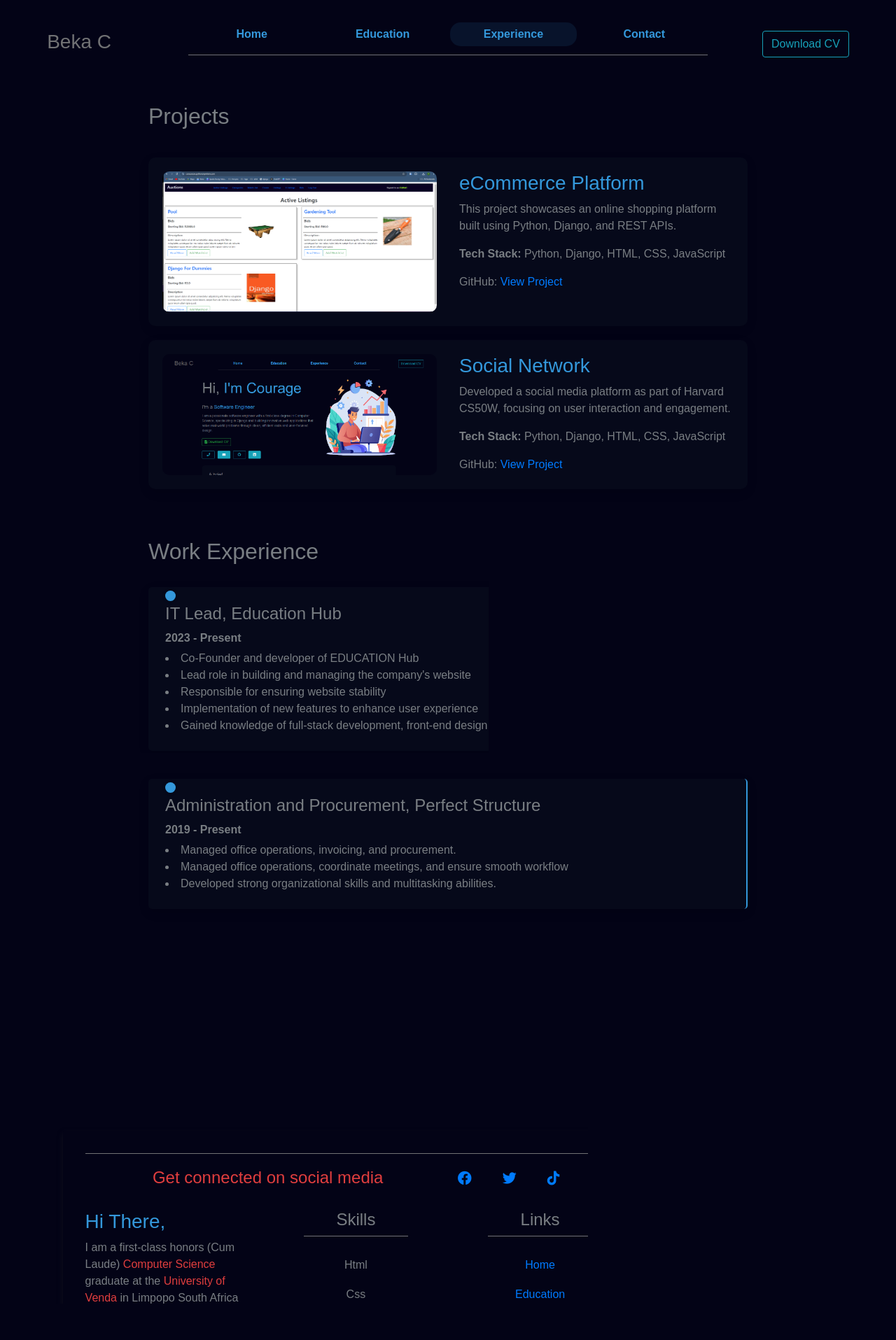
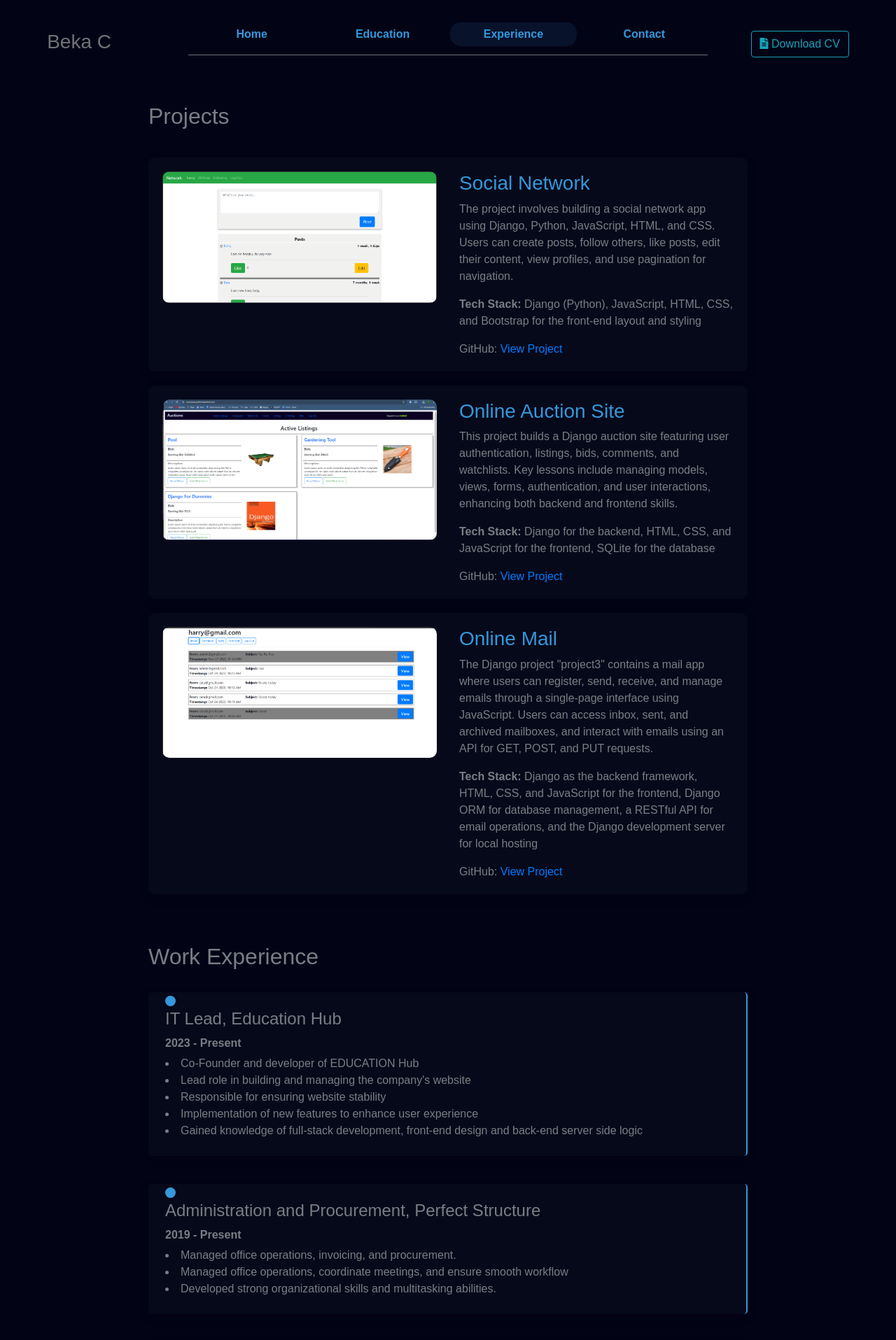
Before and after one commit to CaraCara96/portfolio, a Django app: page /experience in a window 1280 px wide. Shown: the top 1915 px of the page at 70% size. Before the commit the page ends 1863 px from the top, so only its background shows below. Run offline with Django 5.2, Linux system fonts and the light colour scheme; data comes from the database, SQL or seed files in the repository; both versions use the stored data as it was after the commit; some libraries are stand-ins or nearby versions.

Commit message:
Third commit -- backend

```diff
--- a/MyPortfolio/resume/templates/portfolio/experience.html
+++ b/MyPortfolio/resume/templates/portfolio/experience.html
@@ -13,31 +13,24 @@
 
     <div class="projects-section">
       <h2>Projects</h2>
-
+        {% for project in projects %}
       <div class="project-card" id="project1" data-aos="fade-up">
         <span>
-            <img src="{% static 'img/auction.png' %}" alt="eCommerce Platform">
+            <img src="{{project.image.url}}" alt="{{project.title}}">
         </span>
        <span>
-        <h3>eCommerce Platform</h3>
-        <p>This project showcases an online shopping platform built using Python, Django, and REST APIs.</p>
-        <p><strong>Tech Stack:</strong> Python, Django, HTML, CSS, JavaScript</p>
-        <span>GitHub: <a href="https://github.com/CaraCara96/ecommerce" target="_blank" class="project-links">View Project</a></span>
+        <h3>{{project.title}}</h3>
+        <p>
+            {{project.description}}
+        </p>
+        <p><strong>Tech Stack:</strong> {{project.tech_stack}}</p>
+        <span>GitHub: <a href="{{project.github_link}}" target="_blank" class="project-links">View Project</a></span>
 
        </span>
        </div>
-      <div class="project-card" id="project2" data-aos="fade-up">
-        <span>
-            <img src="{% static 'img/social.png' %}" alt="eCommerce Platform">
-        </span>
-      <span>
-        <h3>Social Network</h3>
-        <p>Developed a social media platform as part of Harvard CS50W, focusing on user interaction and engagement.</p>
-        <p><strong>Tech Stack:</strong> Python, Django, HTML, CSS, JavaScript</p>
-        <span>GitHub: <a href="https://github.com/CaraCara96/social-network" target="_blank" class="project-links">View Project</a></span>
 
-      </span>
-    </div>
+       {% endfor %}
+
     </div>
 
 
--- a/MyPortfolio/resume/templates/portfolio/home.html
+++ b/MyPortfolio/resume/templates/portfolio/home.html
@@ -42,9 +42,13 @@
         </div>
         <div class="nav-section-3">
             <div class="cv-btn">
-                <button class="btn btn-outline-info">
-                    Download CV
-                </button>
+                <a href="{% static 'files/BekaCcv.pdf' %}" alt="Beka C" class="cv-linkt">
+                    <button class="btn btn-outline-info">
+
+                            <i class="fas fa-file-alt"></i> Download CV
+
+                    </button>
+                </a>
             </div>
         </div>
         <div class="nav-drop-icon" id="mobile-menu">
@@ -71,9 +75,13 @@
                         <a href="{% url 'contact' %}" class="nav-link-item-t">Contact</a>
                     </li>
                     <li class="nav-item-ad" id="cv-btn">
+                        <a href="{% static 'files/BekaCcv.pdf' %}" alt="Beka C" class="cv-linkt">
                         <button class="btn btn-outline-info">
-                            Download CV
+
+                                <i class="fas fa-file-alt"></i> Download CV
+
                         </button>
+                    </a>
                     </li>
                 </div>
 
@@ -100,39 +108,36 @@
             </div>
             <div class="footer-head-rt">
                 <!-- Facebook -->
-<a href="https://www.facebook.com" target="_blank">
-    <i class="fab fa-facebook"></i>
+<a href="mailto:courage.b.cb@gmail.com" target="_blank">
+    <i class="fab fa-envelope"></i>
   </a>
 
-  <!-- Twitter -->
-  <a href="https://twitter.com" target="_blank">
-    <i class="fab fa-twitter"></i>
-  </a>
+
 
   <!-- TikTok -->
-  <a href="https://www.tiktok.com" target="_blank">
+  <a href="https://www.tiktok.com/@mzansi_coders?_t=8qLqMZbZDhG&_r=1" target="_blank">
     <i class="fab fa-tiktok"></i>
   </a>
 
   <!-- GitHub -->
-  <a href="https://github.com" target="_blank">
+  <a href="https://github.com/CaraCara96" target="_blank">
     <i class="fab fa-github"></i>
   </a>
 
   <!-- LinkedIn -->
-  <a href="https://linkedin.com" target="_blank">
+  <a href="https://www.linkedin.com/in/courage-beka-2308a1130/" target="_blank">
     <i class="fab fa-linkedin"></i>
   </a>
 
   <!-- WhatsApp -->
-  <a href="https://wa.me/your-phone-number" target="_blank">
+  <a href="https://wa.me/+27736327222" target="_blank">
     <i class="fab fa-whatsapp"></i>
   </a>
 
 
 
   <!-- YouTube -->
-  <a href="https://www.youtube.com" target="_blank">
+  <a href="https://youtube.com/@mzansicoders0001?si=apaYJISYerTudNQG" target="_blank">
     <i class="fab fa-youtube"></i>
   </a>
             </div>
@@ -219,9 +224,11 @@
                         <i class="fas fa-map-marker-alt"></i> &nbsp; Polokwane, South Africa
                     </div>
                     <div class="cft-b">
-                        <button type="button" class="btn btn-outline-primary "><i class="fas fa-envelope"></i></button>&nbsp; &nbsp;
-                        <button type="button" class="btn btn-success"><i class="fas fa-phone"></i>
+                        <a href="mailto:courage.b.cb@gmail.com" target="_blank"><button type="button" class="btn btn-outline-primary "><i class="fas fa-envelope"></i></button></a>&nbsp; &nbsp;
+                        <a href="tel:+27736327222" target="_blank"> <button type="button" class="btn btn-success"><i class="fas fa-phone"></i>
                         </button>
+                    </a>
+
                     </div>
 
 
--- a/MyPortfolio/resume/urls.py
+++ b/MyPortfolio/resume/urls.py
@@ -1,5 +1,8 @@
 from django.urls import path
 from . import views
+from django.conf.urls import handler404
+
+handler404 = views.page_not_found
 
 urlpatterns = [
     path('', views.home, name="home"),
--- a/MyPortfolio/resume/views.py
+++ b/MyPortfolio/resume/views.py
@@ -1,4 +1,9 @@
-from django.shortcuts import render
+from django.shortcuts import render, redirect
+from django.core.mail import send_mail
+from django.http import HttpResponse
+from django.conf import settings
+
+from .models import Project
 
 # Create your views here.
 def home(request):
@@ -8,7 +13,29 @@
     return render( request, 'portfolio/education.html' )
 
 def experience(request):
-    return render( request, 'portfolio/experience.html' )
+    projects = Project.objects.all()
+    context = {'projects': projects}
+    return render( request, 'portfolio/experience.html' , context)
 
 def contact(request):
+    if request.method =='POST':
+        name = request.POST['name']
+        email = request.POST['email']
+        message = request.POST['message']
+
+        subject = f"Contact Form Submission from {name} (Portfolio Website)"
+        message_body = f"Name: {name}\n\nEmail: {email}\n\nMessage:\n{message}"
+
+        send_mail(
+            subject,
+            message_body,
+            name,
+            ['courage.b.cb@gmail.com'],
+            fail_silently=False
+        )
+
+
     return render(request, 'portfolio/contact.html')
+
+def page_not_found(request, exception):
+    return render(request, 'portfolio/404.html', status=404)
--- a/MyPortfolio/static/css/styles.css
+++ b/MyPortfolio/static/css/styles.css
@@ -783,6 +783,46 @@
   .contact-intel{
     left: 1;
   }
+  #message-response{
+    margin-top: 0.8rem;
+    padding: 1rem;
+    display: flex;
+    justify-content: center;
+    align-items: center;
+    background: var(--primary-color);
+    border-radius: 6px;
+    margin-bottom: 1rem;
+    color: rgb(220, 247, 189);
+    display: none;
+  }
+
+.cv-link{
+    text-decoration: none;
+    color: rgb(14, 231, 14);
+}
+.cv-link:hover{
+    text-decoration: none;
+    color: rgb(255, 255, 255);
+}
+.cv-linkt{
+    text-decoration: none;
+    color: rgb(14, 144, 231);
+}
+.cv-linkt:hover{
+    text-decoration: none;
+    color: rgb(255, 255, 255);
+}
+.not-found{
+    display: flex;
+    justify-content: center;
+    align-items: center;
+    color: var(--text-color);
+    background: #06091a;
+    margin-top: 1rem;
+    padding: 1.5rem;
+}
+
+
 @media(max-width:1200px){
 
     .nav-section-2, .nav-section-3{
--- a/MyPortfolio/static/js/script.js
+++ b/MyPortfolio/static/js/script.js
@@ -29,5 +29,21 @@
         }
     });
 
+    const sendMessage = document.querySelector('.contact-form'); // Targeting the form
+    const responseDiv = document.getElementById('message-response');
 
+    sendMessage.addEventListener('submit', function(event) {
+        event.preventDefault(); // Prevent default form submission
+
+        // Show the response message
+        responseDiv.style.display = 'block';
+
+        // Hide the message after 3 seconds
+        setTimeout(function() {
+            responseDiv.style.display = 'none';
+            sendMessage.submit();
+
+        }, 3000);
+
+    });
 })
```
Also changed, not shown: MyPortfolio/MyPortfolio/settings.py (+16 -2 lines), MyPortfolio/resume/templates/portfolio/404.html (added, +20 -0 lines), MyPortfolio/resume/templates/portfolio/contact.html (+16 -5 lines), MyPortfolio/resume/templates/portfolio/hero.html (+10 -4 lines), MyPortfolio/db.sqlite3, MyPortfolio/media/media/Screenshot_20.png (added), MyPortfolio/media/media/Screenshot_21.png (added), MyPortfolio/media/media/auction.png (added), MyPortfolio/media/media/social.png (added), 2 other files.
